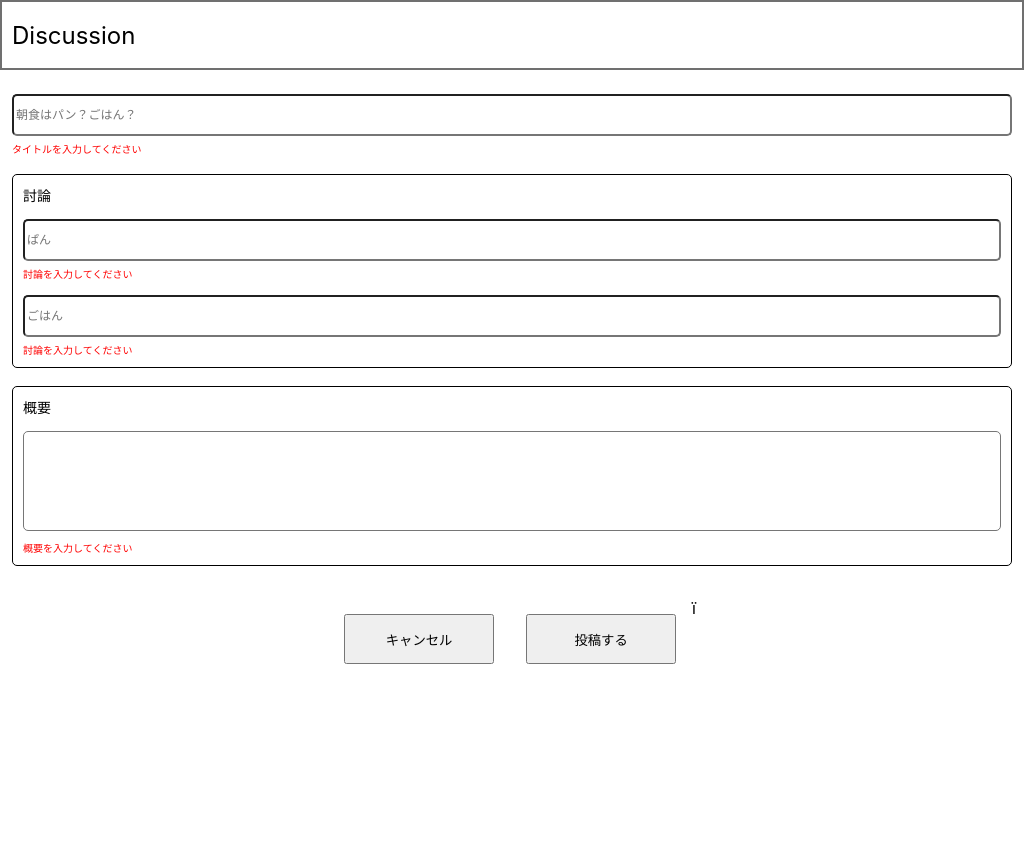
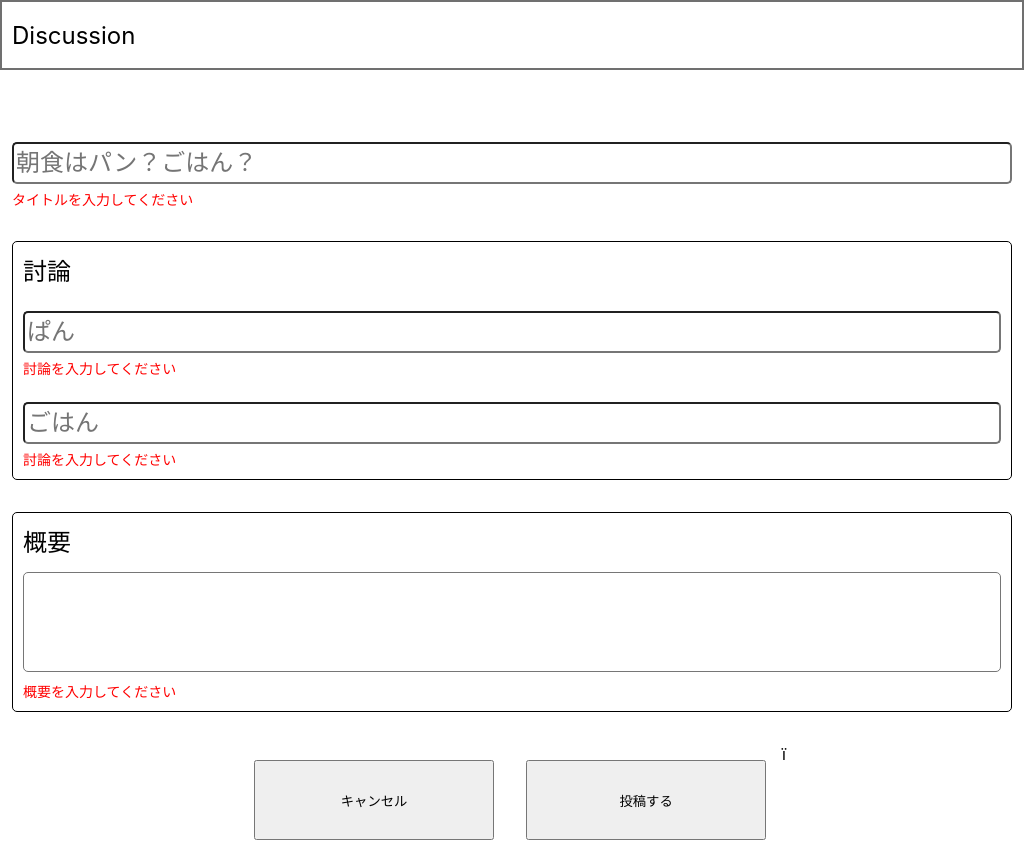
Before and after one commit to sikakou54/Discussion, a Next.js app: page /post in a window 1024 px wide. Before the commit the page ends 800 px from the top, so only its background shows below. Built offline with nearby package versions, Linux system fonts and the light colour scheme.

Commit message:
first commit

```diff
--- a/styles/Post.module.css
+++ b/styles/Post.module.css
@@ -80,9 +80,42 @@
 @media screen and (min-width:768px) and (max-width:1024px) {
 
     /*　for iPad 　*/
+
     .container {
         width: 90%;
         margin: 0 auto;
+        margin-top: 32px;
+    }
+
+    .title {
+        font-size: 24px;
+    }
+
+    .secsionName {
+        font-size: 24px;
+    }
+
+    .discussion {
+        margin-top: 24px;
+        font-size: 24px;
+    }
+
+    .oval {
+        font-size: 24px;
+    }
+
+    .frame {
+        margin-top: 32px;
+    }
+
+    .errorText {
+        font-size: 14px;
+    }
+
+    .buttonAreaItem {
+        width: 190px;
+        height: 60px;
+        margin: 16px;
     }
 }
 
@@ -92,5 +125,37 @@
     .container {
         width: 1000px;
         margin: 0 auto;
+        margin-top: 48px;
+    }
+
+    .title {
+        font-size: 24px;
+    }
+
+    .secsionName {
+        font-size: 24px;
+    }
+
+    .discussion {
+        margin-top: 24px;
+        font-size: 24px;
+    }
+
+    .oval {
+        font-size: 24px;
+    }
+
+    .frame {
+        margin-top: 32px;
+    }
+
+    .errorText {
+        font-size: 14px;
+    }
+
+    .buttonAreaItem {
+        width: 240px;
+        height: 80px;
+        margin: 16px;
     }
 }
```
